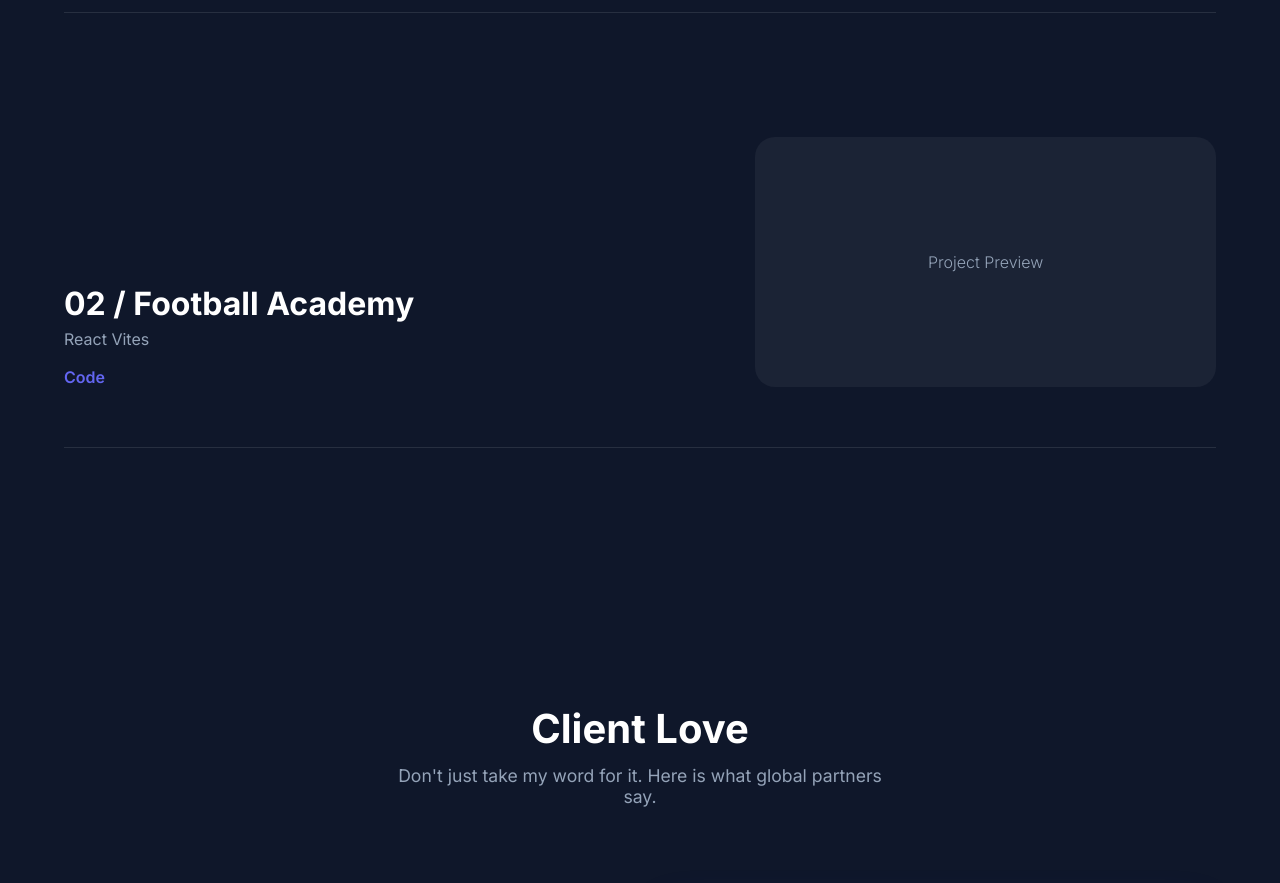
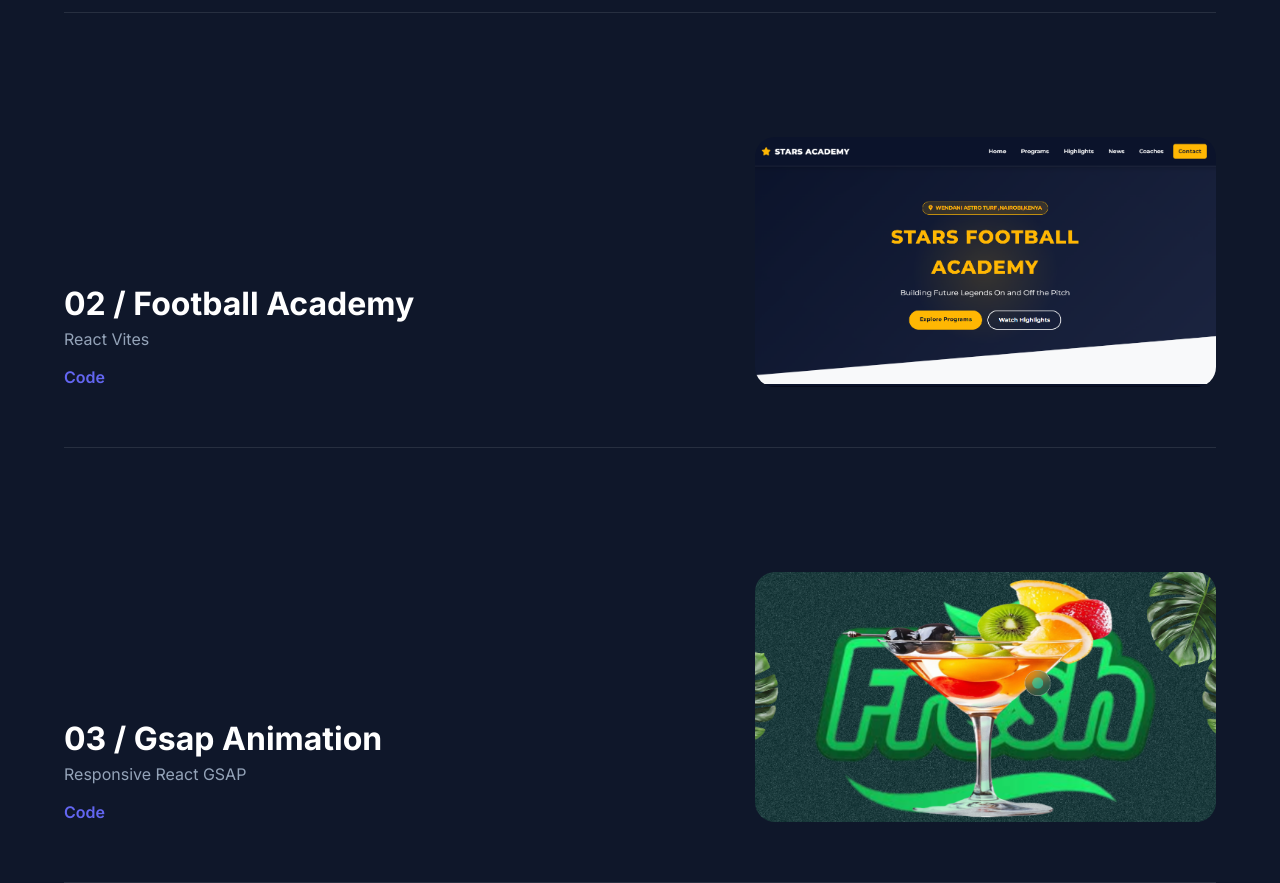
Before and after one commit to Harshking001/designer-portfolio, a React (Vite) app: page / in a window 1280 px wide. Shown: the part 1900-2783 px from the top of the page. Built offline with nearby package versions, Linux system fonts and the light colour scheme.

Commit message:
links imgs

```diff
--- a/src/data.js
+++ b/src/data.js
@@ -34,7 +34,7 @@ export const skills = [
   { id: "css", label: "CSS3", icon: "CSS", color: "#264de4" },
   { id: "js", label: "JavaScript", icon: "JS", color: "#f7df1e" },
   { id: "react", label: "React", icon: "RT", color: "#61dbfb" },
-  { id: "ts", label: "TypeScript", icon: "TS", color: "#3178c6" },
+  { id: "ts", label: "GSAP", icon: "GSAP", color: "#08b82e" },
   { id: "tailwind", label: "Tailwind", icon: "TW", color: "#38bdf8" },
 ];
 
@@ -68,8 +68,21 @@ export const projects = [
 
     github: "https://github.com/Harshking001/masinza001",
     preview: "https://harshking001.github.io/Masinza001/",
-    image: "",
+    image: "/designer-portfolio/images/football.png",
   },
+  {
+    id: "aura",
+    number: "03",
+    name: "Gsap Animation",
+    category: "Responsive React GSAP",
+
+    github: "https://github.com/Harshking001/Drinks",
+    preview: "https://harshking001.github.io/Drinks/",
+    image: "/designer-portfolio/images/drink-screenshot.png",
+  },
+
+
+
 ];
 
 export const testimonialsSection = {
```
Also changed, not shown: public/images/drink-screenshot.png (added), public/images/football.png (added).
